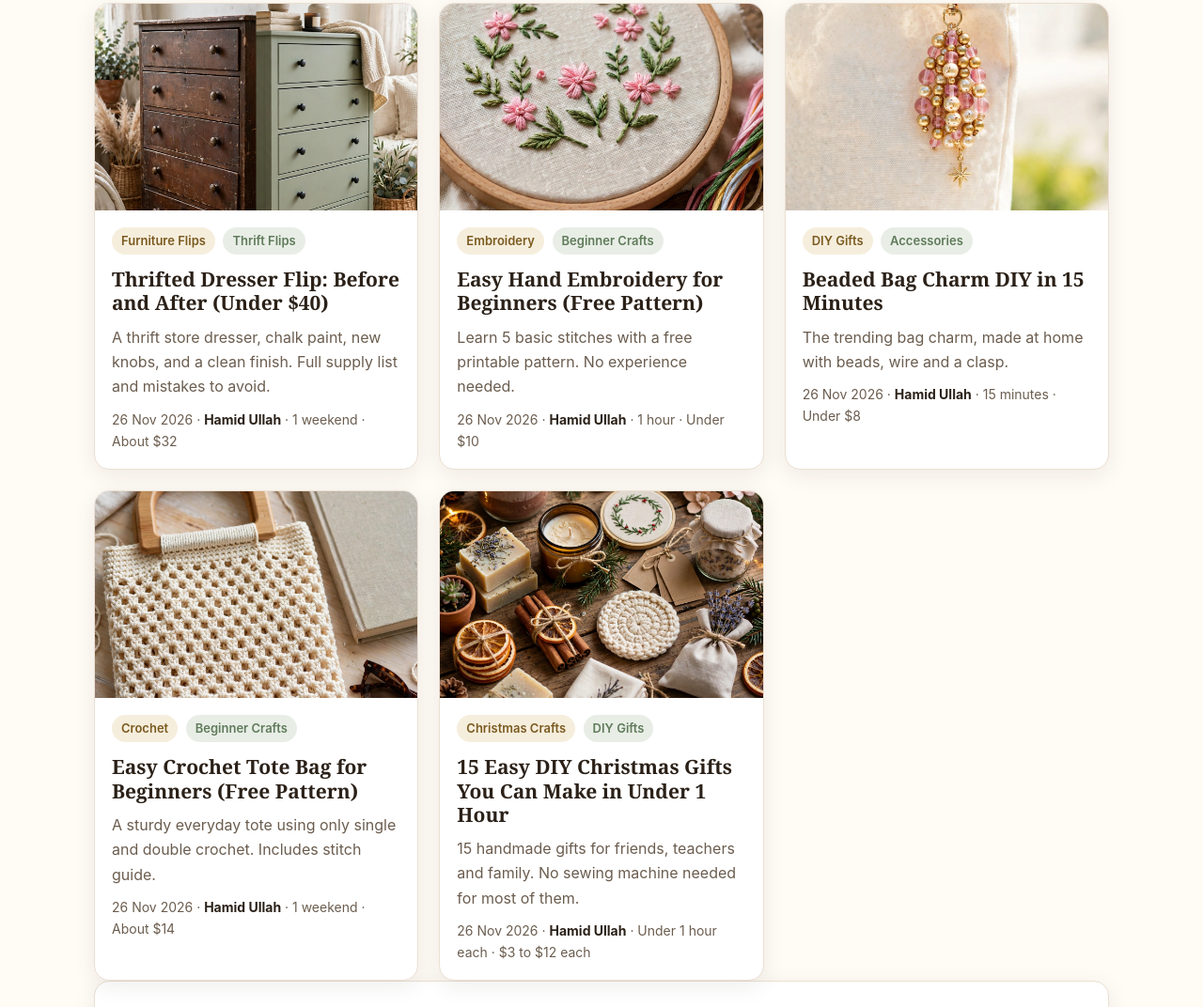
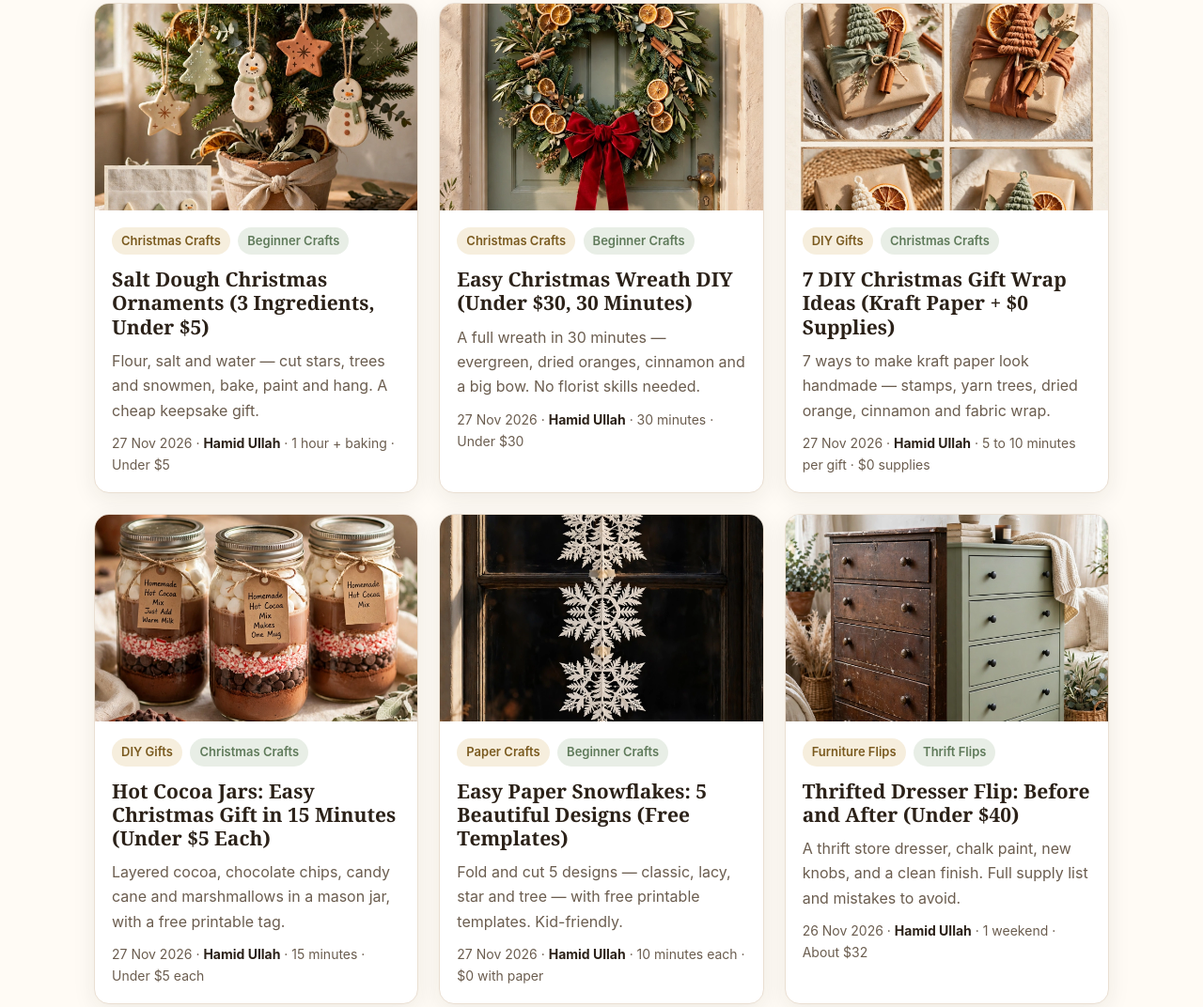
Before and after one commit to hamidullahmalik74-afk/diy-and-crafts-site, a plain HTML site: page index.html in a window 1280 px wide. Shown: the part 593-1665 px from the top of the page at 94% size. Drawn offline with Linux system fonts and the light colour scheme.

Commit message:
Day 2: homepage and sitemap

```diff
--- a/index.html
+++ b/index.html
@@ -5,6 +5,17 @@
 <meta name="viewport" content="width=device-width,initial-scale=1">
 <title>DIY and Crafts - Easy Projects, Free Patterns, Thrift Flips</title>
 <meta name="description" content="Easy DIY and crafts for beginners. Thrift flips, embroidery, crochet, beaded charms and Christmas gifts with step-by-step tutorials, supply lists and free patterns.">
+<link rel="canonical" href="https://hamidullahmalik74-afk.github.io/diy-and-crafts-site/">
+<meta property="og:title" content="DIY and Crafts - Easy Projects, Free Patterns, Thrift Flips">
+<meta property="og:description" content="Easy DIY and crafts for beginners. Thrift flips, embroidery, crochet, beaded charms and Christmas gifts with step-by-step tutorials, supply lists and free patterns.">
+<meta property="og:type" content="website">
+<meta property="og:url" content="https://hamidullahmalik74-afk.github.io/diy-and-crafts-site/">
+<meta property="og:image" content="https://hamidullahmalik74-afk.github.io/diy-and-crafts-site/assets/salt-dough-ornaments.webp">
+<meta property="og:site_name" content="DIY and Crafts">
+<meta name="twitter:card" content="summary_large_image">
+<meta name="twitter:title" content="DIY and Crafts - Easy Projects, Free Patterns, Thrift Flips">
+<meta name="twitter:description" content="Easy DIY and crafts for beginners. Thrift flips, embroidery, crochet, beaded charms and Christmas gifts with step-by-step tutorials, supply lists and free patterns.">
+<meta name="twitter:image" content="https://hamidullahmalik74-afk.github.io/diy-and-crafts-site/assets/salt-dough-ornaments.webp">
 <link rel="stylesheet" href="style.css">
 <!-- TODO: Replace with your Google AdSense code after approval -->
 </head>
@@ -33,6 +44,56 @@
     <h2>New on DIY and Crafts</h2>
     <p class="section-sub">Fresh projects, tested at home, with the same finished photo you saw on Pinterest.</p>
     <div class="grid">
+
+      <article class="card">
+        <a href="posts/salt-dough-christmas-ornaments.html"><img src="assets/salt-dough-ornaments.webp" alt="Salt dough Christmas ornaments, painted stars and trees hanging on a Christmas tree" width="1000" height="667"></a>
+        <div class="card-body">
+          <p><span class="tag">Christmas Crafts</span> <span class="tag-sage">Beginner Crafts</span></p>
+          <h3><a href="posts/salt-dough-christmas-ornaments.html">Salt Dough Christmas Ornaments (3 Ingredients, Under $5)</a></h3>
+          <p>Flour, salt and water — cut stars, trees and snowmen, bake, paint and hang. A cheap keepsake gift.</p>
+          <p class="meta">27 Nov 2026 &middot; <strong>Hamid Ullah</strong> &middot; 1 hour + baking &middot; Under $5</p>
+        </div>
+      </article>
+
+      <article class="card">
+        <a href="posts/easy-christmas-wreath-under-30.html"><img src="assets/christmas-wreath.webp" alt="Easy Christmas wreath DIY with evergreen, dried oranges, cinnamon sticks and a red bow on a front door" width="1000" height="667"></a>
+        <div class="card-body">
+          <p><span class="tag">Christmas Crafts</span> <span class="tag-sage">Beginner Crafts</span></p>
+          <h3><a href="posts/easy-christmas-wreath-under-30.html">Easy Christmas Wreath DIY (Under $30, 30 Minutes)</a></h3>
+          <p>A full wreath in 30 minutes — evergreen, dried oranges, cinnamon and a big bow. No florist skills needed.</p>
+          <p class="meta">27 Nov 2026 &middot; <strong>Hamid Ullah</strong> &middot; 30 minutes &middot; Under $30</p>
+        </div>
+      </article>
+
+      <article class="card">
+        <a href="posts/diy-christmas-gift-wrap-ideas.html"><img src="assets/christmas-gift-wrap.webp" alt="DIY Christmas gift wrap ideas, kraft paper gifts with yarn trees, dried oranges and cinnamon sticks" width="1000" height="667"></a>
+        <div class="card-body">
+          <p><span class="tag">DIY Gifts</span> <span class="tag-sage">Christmas Crafts</span></p>
+          <h3><a href="posts/diy-christmas-gift-wrap-ideas.html">7 DIY Christmas Gift Wrap Ideas (Kraft Paper + $0 Supplies)</a></h3>
+          <p>7 ways to make kraft paper look handmade — stamps, yarn trees, dried orange, cinnamon and fabric wrap.</p>
+          <p class="meta">27 Nov 2026 &middot; <strong>Hamid Ullah</strong> &middot; 5 to 10 minutes per gift &middot; $0 supplies</p>
+        </div>
+      </article>
+
+      <article class="card">
+        <a href="posts/hot-cocoa-jars-christmas-gifts.html"><img src="assets/hot-cocoa-jars.webp" alt="Hot cocoa jars, layered cocoa mix, chocolate chips and marshmallows in mason jars with gift tags" width="1000" height="667"></a>
+        <div class="card-body">
+          <p><span class="tag">DIY Gifts</span> <span class="tag-sage">Christmas Crafts</span></p>
+          <h3><a href="posts/hot-cocoa-jars-christmas-gifts.html">Hot Cocoa Jars: Easy Christmas Gift in 15 Minutes (Under $5 Each)</a></h3>
+          <p>Layered cocoa, chocolate chips, candy cane and marshmallows in a mason jar, with a free printable tag.</p>
+          <p class="meta">27 Nov 2026 &middot; <strong>Hamid Ullah</strong> &middot; 15 minutes &middot; Under $5 each</p>
+        </div>
+      </article>
+
+      <article class="card">
+        <a href="posts/paper-snowflakes-christmas-decor.html"><img src="assets/paper-snowflakes.webp" alt="Easy paper snowflakes, 5 beautiful white snowflake designs on a dark window" width="1000" height="667"></a>
+        <div class="card-body">
+          <p><span class="tag">Paper Crafts</span> <span class="tag-sage">Beginner Crafts</span></p>
+          <h3><a href="posts/paper-snowflakes-christmas-decor.html">Easy Paper Snowflakes: 5 Beautiful Designs (Free Templates)</a></h3>
+          <p>Fold and cut 5 designs — classic, lacy, star and tree — with free printable templates. Kid-friendly.</p>
+          <p class="meta">27 Nov 2026 &middot; <strong>Hamid Ullah</strong> &middot; 10 minutes each &middot; $0 with paper</p>
+        </div>
+      </article>
 
       <article class="card">
         <a href="posts/thrifted-dresser-flip.html"><img src="assets/dresser-flip.webp" alt="Thrifted dresser flip before and after, painted sage green with black knobs" width="1000" height="667"></a>
@@ -103,8 +164,9 @@
       <a class="cat-card" href="posts/thrifted-dresser-flip.html"><h3>Furniture Flips</h3><p>Thrifted dressers and shelves, painted and repaired on a budget.</p><p class="count">1 project</p></a>
       <a class="cat-card" href="posts/hand-embroidery-beginners.html"><h3>Embroidery</h3><p>Beginner stitches, free patterns, and simple hoop art.</p><p class="count">1 project</p></a>
       <a class="cat-card" href="posts/crochet-tote-bag-beginners.html"><h3>Crochet</h3><p>Free patterns for bags and home items, using basic stitches first.</p><p class="count">1 project</p></a>
-      <a class="cat-card" href="posts/beaded-bag-charm-diy.html"><h3>DIY Gifts</h3><p>Quick, useful handmade gifts for friends, teachers and family.</p><p class="count">2 projects</p></a>
-      <a class="cat-card" href="posts/diy-christmas-gifts-under-1-hour.html"><h3>Christmas Crafts</h3><p>Handmade gifts and decor, most under 1 hour each.</p><p class="count">1 project</p></a>
+      <a class="cat-card" href="posts/beaded-bag-charm-diy.html"><h3>DIY Gifts</h3><p>Quick, useful handmade gifts for friends, teachers and family.</p><p class="count">4 projects</p></a>
+      <a class="cat-card" href="posts/diy-christmas-gifts-under-1-hour.html"><h3>Christmas Crafts</h3><p>Handmade gifts and decor, most under 1 hour each.</p><p class="count">3 projects</p></a>
+      <a class="cat-card" href="posts/paper-snowflakes-christmas-decor.html"><h3>Paper Crafts</h3><p>Free templates and easy paper projects for windows, garlands and gift tags.</p><p class="count">1 project</p></a>
       <a class="cat-card" href="posts/beaded-bag-charm-diy.html"><h3>Quick Crafts</h3><p>15 to 60 minute projects, including bag charms and candles.</p><p class="count">1 project</p></a>
     </div>
   </section>
```
Also changed, not shown: sitemap.xml (+6 -1 lines).
